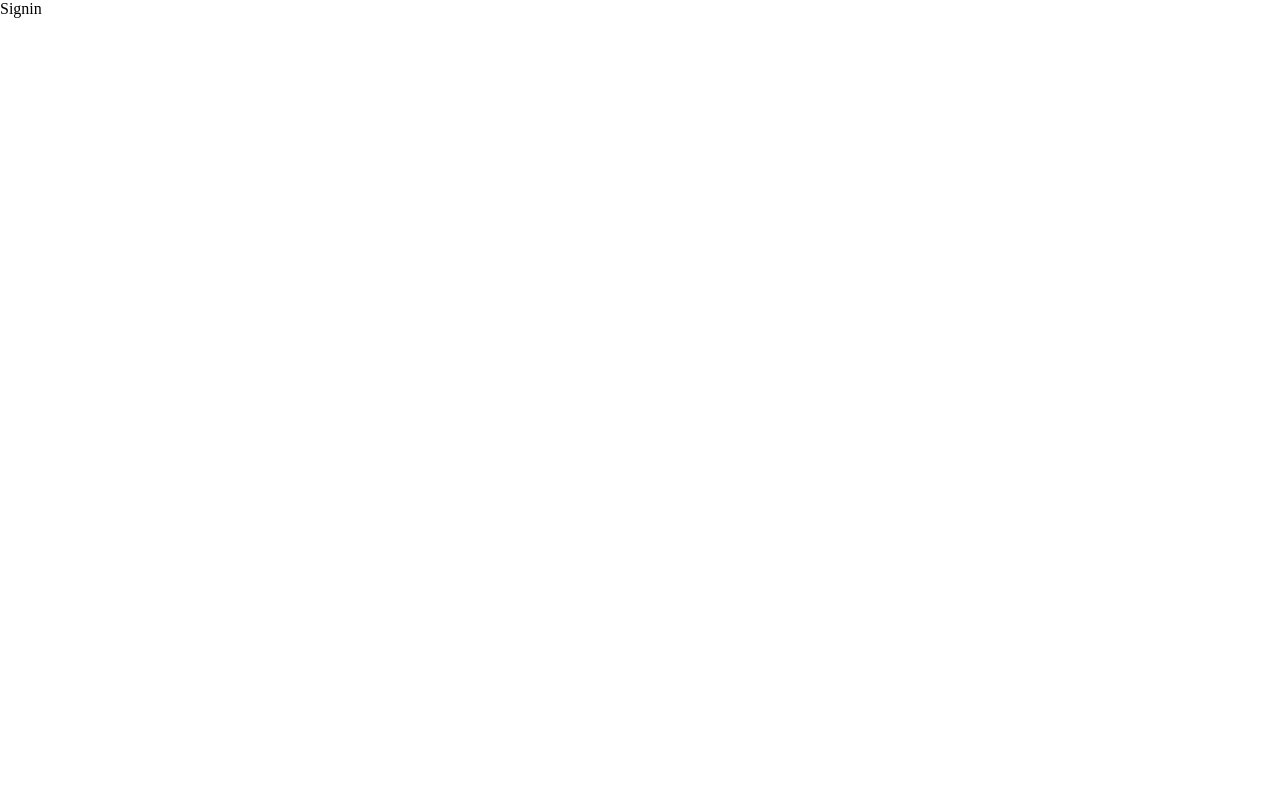
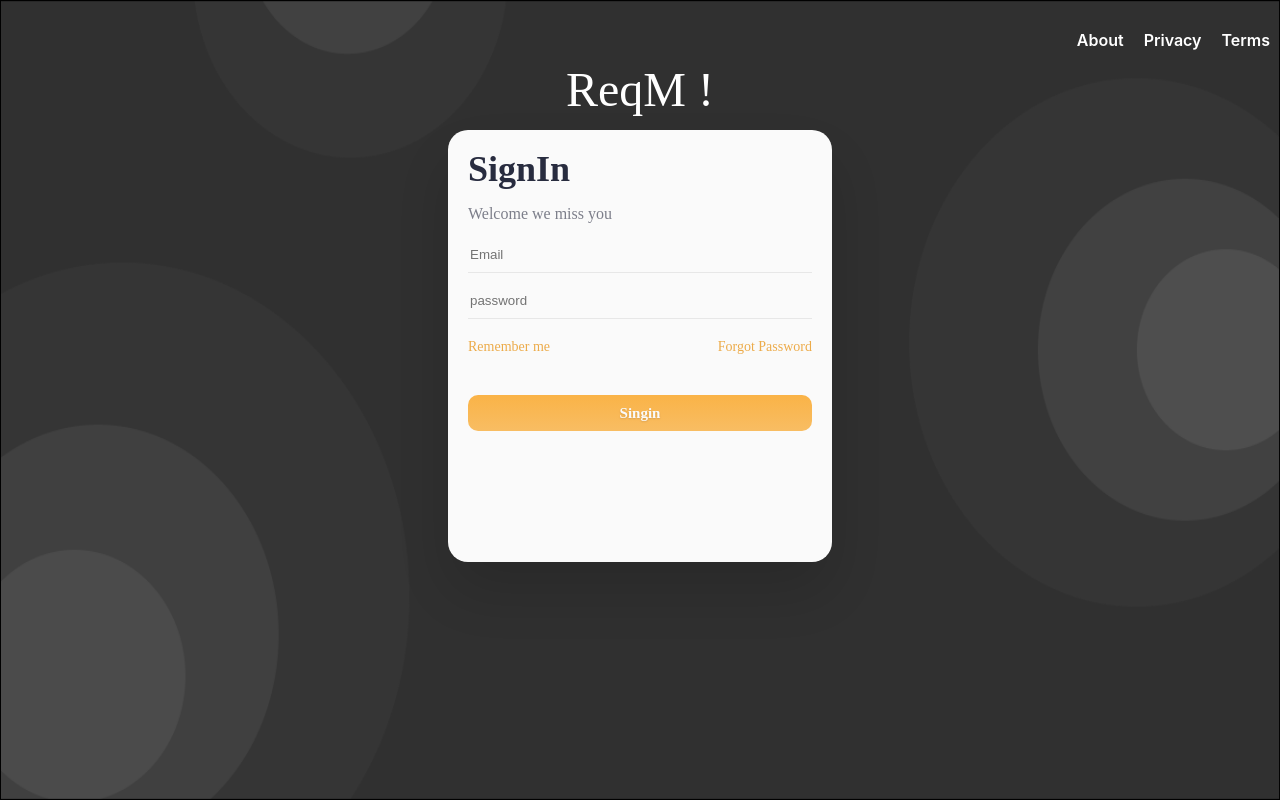
Before and after one commit to dileep519/ReqM, a React (Create React App) app: page /signin in a window 1280 px wide. Built offline with nearby package versions, Linux system fonts and the light colour scheme; a web font is replaced by a local one.

Commit message:
SignIn Screen

```diff
--- a/src/components/Signin/Signin.js
+++ b/src/components/Signin/Signin.js
@@ -1,8 +1,62 @@
-import React from 'react';
+import React,{useState} from 'react';
+import validator  from 'validator';
+import Swal from 'sweetalert2';
+import bcrypt from 'bcryptjs';
+import './signin.css';
+
 
 const Signin=()=>{
+
+    const [email,setEmail]=useState("");
+    const [password,setPassword]=useState("");
+
+    const handleInput=(e)=>{
+        if(e.target.id=="email"){
+            setEmail(e.target.value);
+        }else{
+            setPassword(e.target.value);
+        }
+    }
+
+    const handleSignIn=async ()=>{
+        if(validator.isEmail(email)){
+            let hashPwd=password;
+            hashPwd=await bcrypt.hash(password,10);
+            console.log(password);
+        }else{
+            Swal.fire({
+                title:"Email Invalid",
+                text:"Please Enter Valid Email",
+                icon:'warning'
+            })
+        }
+    }
+
     return(
-        <div>Signin</div>
+        <div className="parentConatiner">
+            <div className="headerContainerSignIn" >
+
+                <span className="signinOptions">About</span>
+                <span  className="signinOptions">Privacy</span>
+                <span  className="signinOptions">Terms</span>
+            </div>
+            <div className="signinBody">
+                <span className="companyName signinReqm">ReqM !</span>
+                <div className="signinBox">
+                    <div className="signInContent">
+                        <span className="signInHeading">SignIn</span>
+                        <span className="singinMessage">Welcome we miss you</span>
+                        <input type="email" className="signupInput" onChange={handleInput} id="email" placeholder="Email" value={email}/>
+                        <input style={{marginTop:'10px'}} type="password" className="signupInput" onChange={handleInput}  id="password" placeholder="password" value={password}/>
+                        <div className="rememberAndPassword">
+                            <span>Remember me</span>
+                            <span>Forgot Password</span>
+                        </div>
+                        <button className="singinButton" onClick={handleSignIn}>Singin</button>
+                    </div>
+                </div>
+            </div>
+        </div>
     );
 }
 
--- /dev/null
+++ b/src/components/Signin/signin.css
@@ -0,0 +1,130 @@
+.parentConatiner{
+    display: flex;
+    flex-direction: column;
+    background: url('../../shared/images/Sign In.png');
+    height: 100vh;
+    width:100vw;
+    /* background-repeat: no-repeat; */
+    background-size: 100% 100%;
+}
+
+
+.headerContainerSignIn{
+    display: flex;
+    flex-direction: row;
+    justify-content: flex-end;
+    align-items: center;
+    height:10%;
+    font-family: Inter;
+font-style: normal;
+font-weight: 600;
+font-size: 16px;
+line-height: 24px;
+/* identical to box height, or 150% */
+
+
+color: #FFFFFF;
+}
+
+.signinReqm{
+    color: #FFFFFF;
+    margin-left: 0px;
+    margin-bottom: 30px;
+}
+
+.signinOptions{
+    margin-left: 10px;
+    margin-right: 10px;
+}
+
+.signinBody{
+    display: flex;
+    flex-direction: column;
+    /* justify-content: center; */
+    align-items: center;
+    height: 90%;
+}
+
+.signinBox{
+    display: flex;
+    flex-direction: column;
+    height:60%;
+    width: 30%;
+    background: #FFFFFF;
+    opacity: 0.98;
+    box-shadow: 0px 30px 60px rgba(0, 0, 0, 0.15);
+    border-radius: 20px;
+    min-width: fit-content;
+
+}
+
+.signInContent{
+    display: flex;
+    flex-direction: column;
+    margin:20px;
+    min-height: fit-content;
+}
+
+.signInHeading{
+    font-family: Manrope;
+font-style: normal;
+font-weight: bold;
+font-size: 36px;
+line-height: 110%;
+/* or 40px */
+
+
+color: #282C40;
+
+}
+
+.singinMessage{
+    margin-top: 15px;
+    margin-bottom: 15px;
+    font-family: Manrope;
+font-style: normal;
+font-weight: 300;
+font-size: 16px;
+line-height: 110%;
+/* or 18px */
+
+
+color: rgba(40, 44, 64, 0.6);
+}
+
+.rememberAndPassword{
+    margin-top: 20px;
+    display: flex;
+    flex-direction: row;
+    justify-content: space-between;
+    font-family: Manrope;
+font-style: normal;
+font-weight: 500;
+font-size: 14px;
+line-height: 110%;
+/* identical to box height, or 15px */
+
+
+color: #F0AE4B;
+}
+
+.singinButton{
+    font-family: Manrope;
+font-style: normal;
+font-weight: 600;
+font-size: 15px;
+line-height: 110%;
+/* or 17px */
+
+
+color: #FFFFFF;
+
+text-shadow: 0px 1px 2px rgba(0, 0, 0, 0.15);
+    margin-top: 20px;
+    border: none;
+    outline: none;
+    padding: 10px;
+    background: linear-gradient(180deg, #FFB648 0%, #FDC064 100%);
+border-radius: 10px;
+margin-top: 40px;
+}
```
Also changed, not shown: src/shared/images/Sign In.png (added).
